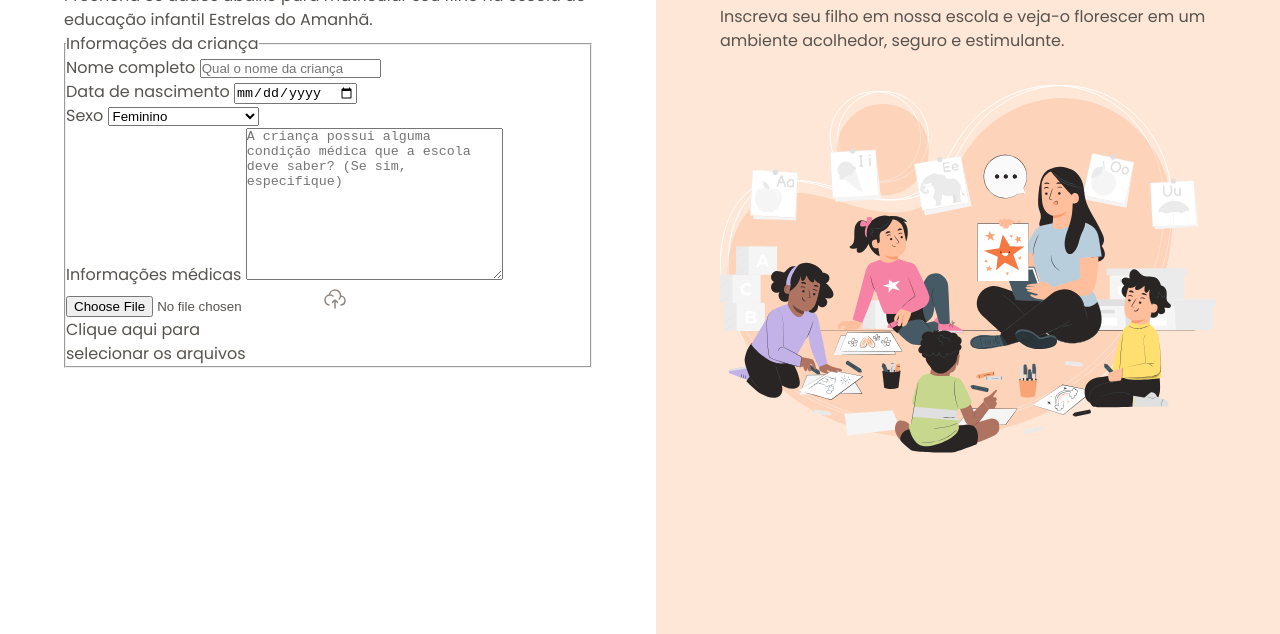
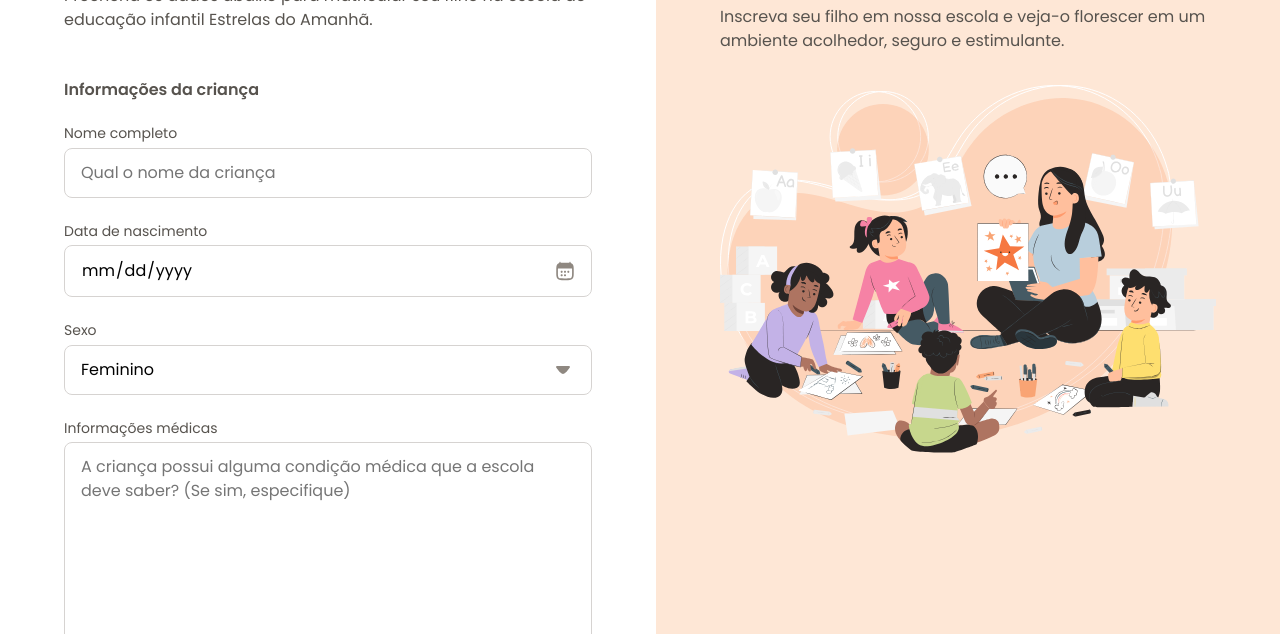
Before and after one commit to LuisFelipeTS17/Formulario-de-matricula, a plain HTML site: page index.html in a window 1280 px wide. Shown: the part 166-800 px from the top of the page. Drawn offline with Linux system fonts and the light colour scheme.

Commit message:
configurando os inputs de data e select

```diff
--- a/index.html
+++ b/index.html
@@ -42,10 +42,11 @@
                   placeholder="Qual o nome da criança"
                 />
               </div>
-              <div class="input-wrapper"></div>
-              <label for="birth">Data de nascimento</label>
-              <input type="date" id="birth" name="fullname" lang="pt-BR" />
 
+              <div class="input-wrapper">
+                <label for="birth">Data de nascimento</label>
+                <input type="date" id="birth" name="fullname" lang="pt-BR" />
+              </div>
               <div class="select-wrapper">
                 <label for="gender"> Sexo</label>
                 <select name="gender" id="gender">
--- /dev/null
+++ b/styles/fields/index.css
@@ -0,0 +1,51 @@
+input,
+textarea,
+select {
+  appearance: none;
+  width: 100%;
+  border-radius: 0.5rem;
+  border: 1px solid var(--stroke-default);
+
+  padding: 0.75rem 1rem;
+
+  font: var(--text);
+}
+
+label {
+  font: var(--text-sm);
+  color: var(--text-secondary);
+
+  display: block;
+  margin-bottom: 0.25rem;
+}
+
+input:focus,
+textarea:focus,
+select:focus {
+  outline: 0.25rem solid var(--surface-secondary);
+  border: 0.125rem solid var(--stroke-highlight);
+  outline-offset: 0.1px;
+}
+
+input[type="date"] {
+  position: relative;
+  &::-webkit-calendar-picker-indicator {
+    opacity: 0;
+  }
+  &::before {
+    content: "";
+    position: absolute;
+    background: url(../../assets/icons/calendar-03.svg) center/contain;
+    right: 1rem;
+    width: 1.25rem;
+    height: 1.25rem;
+
+    top: 50%;
+    transform: translateY(-50%);
+  }
+}
+
+select {
+  background: url(../../assets/icons/arrow-down-01.svg) no-repeat
+    calc(100% - 1rem);
+}
--- /dev/null
+++ b/styles/forms.css
@@ -0,0 +1,16 @@
+@import url(fields/index.css);
+
+form {
+  margin-top: 3rem;
+}
+fieldset {
+  border: none;
+
+  display: grid;
+  gap: 1.5rem;
+}
+
+legend {
+  font: 600 1rem/1.25 var(--font-family);
+  margin-bottom: 1.5rem;
+}
--- a/styles/index.css
+++ b/styles/index.css
@@ -1,2 +1,3 @@
 @import url(global.css);
 @import url(layout.css);
+@import url(forms.css);
```
